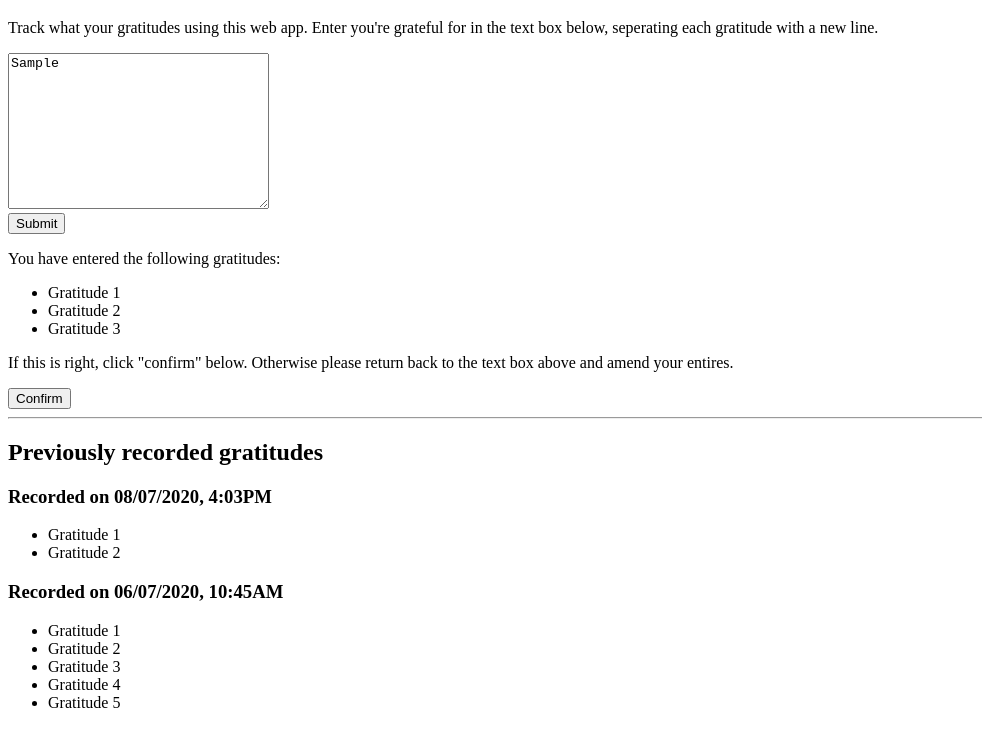
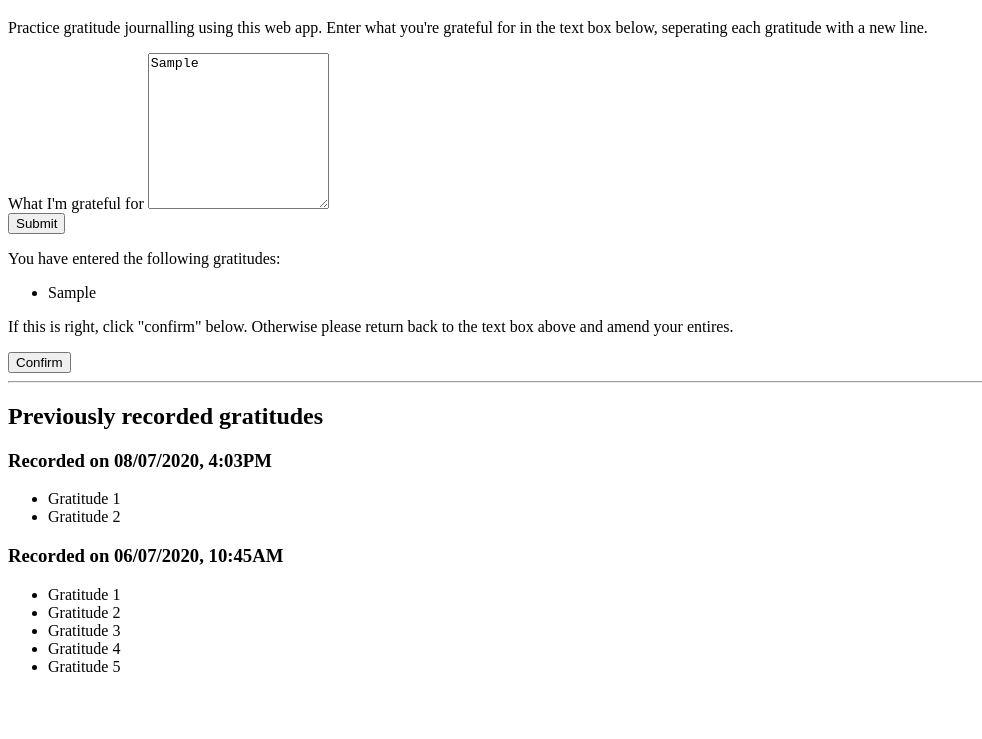
Before and after one commit to owenwilljones/gratitude-journal, a plain HTML site: page index.html in a window 1280 px wide. Both pictures are taken after typing "Sample" into the empty fields and a click on the button "Submit". Shown: the part 61-800 px from the top of the page, without its empty margins (0-982 px from the left). Drawn offline with Linux system fonts and the light colour scheme.

Commit message:
Add basic confirmation flow

```diff
--- a/index.html
+++ b/index.html
@@ -9,28 +9,27 @@
 <body>
   <main id="content" role="main">
     <h1>Gratitude journalling web app</h1>
-    <p>Track what your gratitudes using this web app. Enter you're grateful for in the text box below, seperating each gratitude with a new line.</p>
-    <textarea name="" id="" cols="30" rows="10"></textarea>
+    <p>Practice gratitude journalling using this web app. Enter what you're grateful for in the text box below, seperating each gratitude with a new line.</p>
+    <label for="gratitudes-textarea">What I'm grateful for</label>
+    <textarea name="gratitudes-textarea" id="gratitudes-textarea" rows="10"></textarea>
     <div>
-      <button>Submit</button>
+      <button id="submit-gratitude">Submit</button>
     </div>
 
-    <div>
+    <div id="confirmation-content" class="hidden" role="alert">
       <p>You have entered the following gratitudes:</p>
-      <ul>
-        <li>Gratitude 1</li>
-        <li>Gratitude 2</li>
-        <li>Gratitude 3</li>
+      <ul id="confirmation-list">
       </ul>
       <p>If this is right, click "confirm" below. Otherwise please return back to the text box above and amend your entires.</p>
       <div>
-        <button>Confirm</button>
+        <button id="confirm-gratitude">Confirm</button>
       </div>
     </div>
 
     <hr>
 
     <h2>Previously recorded gratitudes</h2>
+    <div>
       <div>
         <h3>Recorded on 08/07/2020, 4:03PM</h3>
         <ul>
@@ -48,6 +47,7 @@
           <li>Gratitude 5</li>
         </ul>
       </div>
+    </div>
   </main>
   <script src="script.js"></script>
 </body>
--- a/script.js
+++ b/script.js
@@ -1,3 +1,31 @@
+const submitGratitude = () => {
+  document.getElementById('submit-gratitude').addEventListener('click', (e) => {
+    const confContent = document.getElementById('confirmation-content');
+    const gratTextarea = document.getElementById('gratitudes-textarea');
+    const gratitudes = gratTextarea.value.split(/\r?\n/);
+    const confList = document.getElementById('confirmation-list');
+    const confButton = document.getElementById('confirm-gratitude');
+
+    confContent.classList.remove('hidden');
+
+    for (let i = 0; i < gratitudes.length; i += 1) {
+      const li = document.createElement('li');
+      li.innerText = gratitudes[i]
+      confList.appendChild(li);
+    }
+
+    confButton.addEventListener('click', confirmAddGratitude);
+  });
+};
+
+const confirmAddGratitude = (event) => {
+  console.log('YEEEEEEEEAH');
+  document.getElementById('confirmation-content').classList.add('hidden');
+  document.getElementById('confirmation-list').textContent = '';
+
+  event.target.removeEventListener(event.type, confirmAddGratitude)
+};
+
 window.onload = () => {
-
+  submitGratitude();
 }
--- a/style.css
+++ b/style.css
@@ -0,0 +1,3 @@
+.hidden {
+  display: none;
+}
```
Lines whose indentation alone changed are shown as unchanged.
